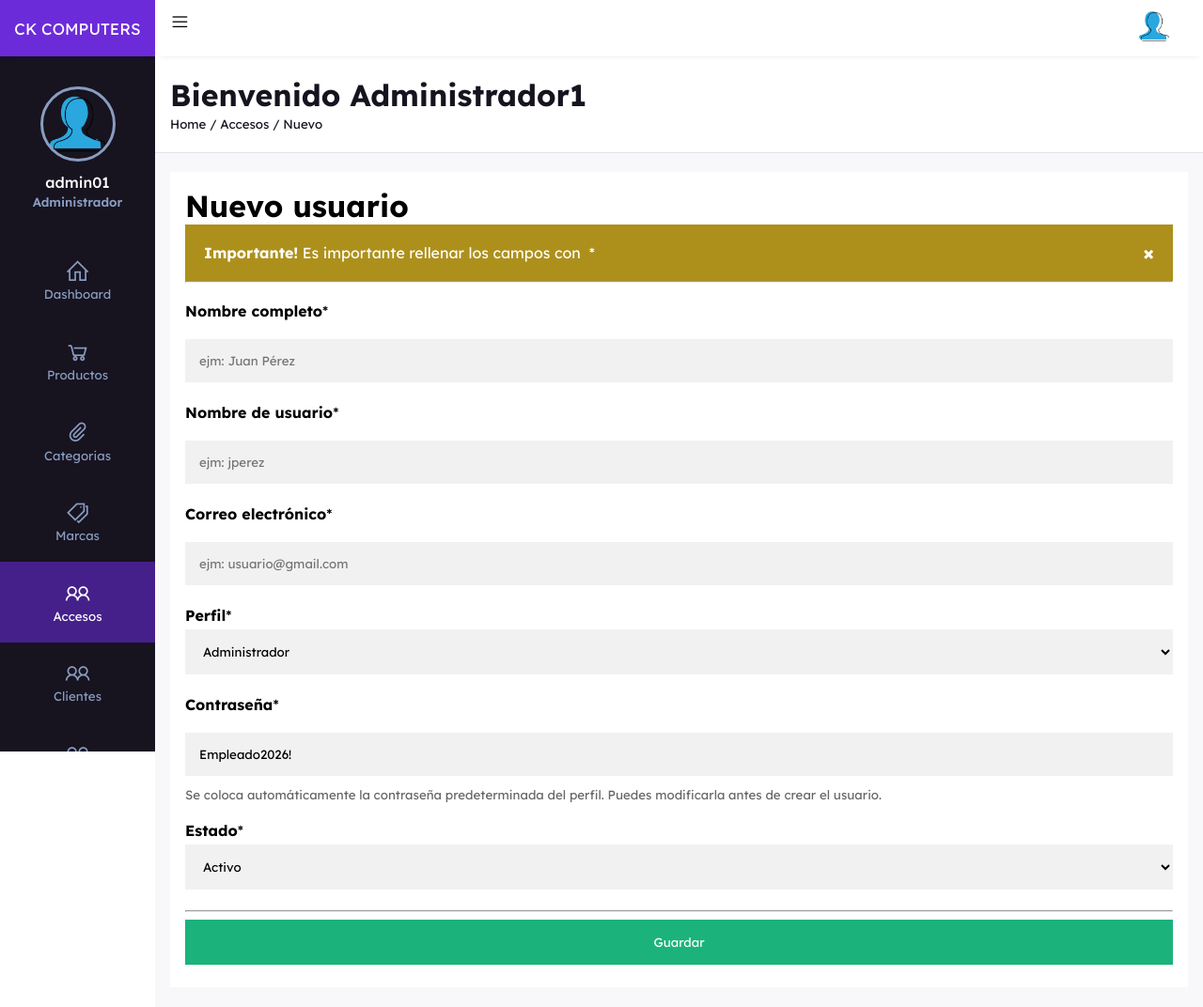
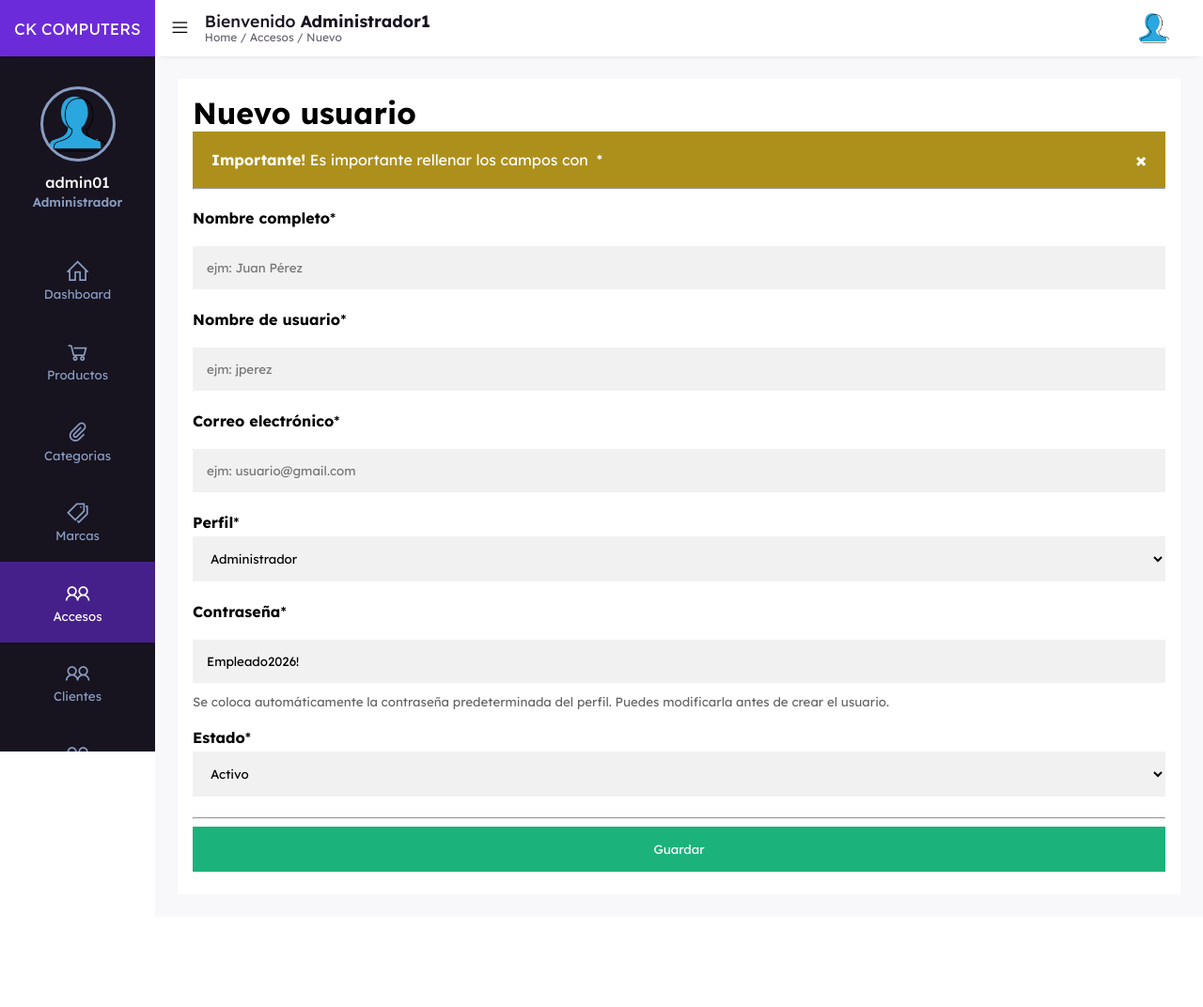
Before and after one commit to brandoncava/proyecto-titulacion, a PHP site: page /ckcomputers_system/frontend/accesos/nuevo.php in a window 1280 px wide. Shown: the whole page at 94% size. After the commit the page ends 928 px from the top, so only its background shows below. Run offline with PHP 8.4, Linux system fonts and the light colour scheme; a user stored in the database is signed in.

Commit message:
Mueve el saludo y la ruta de la pagina a la barra superior

```diff
--- a/backend/css/admin.css
+++ b/backend/css/admin.css
@@ -195,7 +195,29 @@ header {
 
 .header-content {
     justify-content: space-between;
+    gap: 1rem;
+    height: 100%;
     padding: 0rem 1rem;
+}
+
+/* saludo y ruta de la pagina, dentro de la franja superior */
+.saludo {
+    flex: 1;
+    min-width: 0;
+    line-height: 1.2;
+}
+.saludo h1 {
+    font-size: 1.1rem;
+    font-weight: 500;
+    color: var(--color-dark);
+    white-space: nowrap;
+    overflow: hidden;
+    text-overflow: ellipsis;
+}
+.saludo small {
+    display: block;
+    font-size: .75rem;
+    color: var(--text-grey);
 }
 
 .header-content label:first-child span {
@@ -208,7 +230,6 @@ header {
 
 .header-menu {
     justify-content: flex-end;
-    padding-top: .5rem;
 }
 
 .header-menu label,
@@ -259,18 +280,9 @@ main {
     margin-top: 60px;
 }
 
-.page-header {
-    padding: 1.3rem 1rem;
-    background: #FFFFFF;
-    border-bottom: 1px solid #E5E1EA;
-}
-
-.page-header h1, .page-header small {
-    color: #17131F;
-}
-
 .page-content {
-    padding: 1.3rem 1rem;
+    padding: 1.5rem;
+    min-height: calc(100vh - 60px);
     background: #F8F7FA;
 }
 
@@ -1359,3 +1371,9 @@ td small { display: block; color: var(--text-grey); }
     white-space: nowrap;
 }
 .card-head h2.texto-largo { font-size: 1.1rem; }
+
+@media screen and (max-width: 600px) {
+    .saludo h1 { font-size: .95rem; }
+    .saludo small { display: none; }
+    .page-content { padding: 1rem; }
+}
--- a/frontend/layout/cabecera.php
+++ b/frontend/layout/cabecera.php
@@ -94,6 +94,11 @@ $MENU = [
                     <span class="las la-bars"></span>
                 </label>
 
+                <div class="saludo">
+                    <h1>Bienvenido <strong><?php echo e($_SESSION['nombre']); ?></strong></h1>
+                    <small>Home / <?php echo e($migas); ?></small>
+                </div>
+
                 <div class="header-menu">
                     <div class="user">
                         <div class="bg-img" style="background-image: url(../../backend/img/user13.png)"></div>
@@ -103,8 +108,3 @@ $MENU = [
         </header>
 
         <main>
-
-            <div class="page-header">
-                <h1>Bienvenido <strong><?php echo e($_SESSION['nombre']); ?></strong></h1>
-                <small>Home / <?php echo e($migas); ?></small>
-            </div>
```
